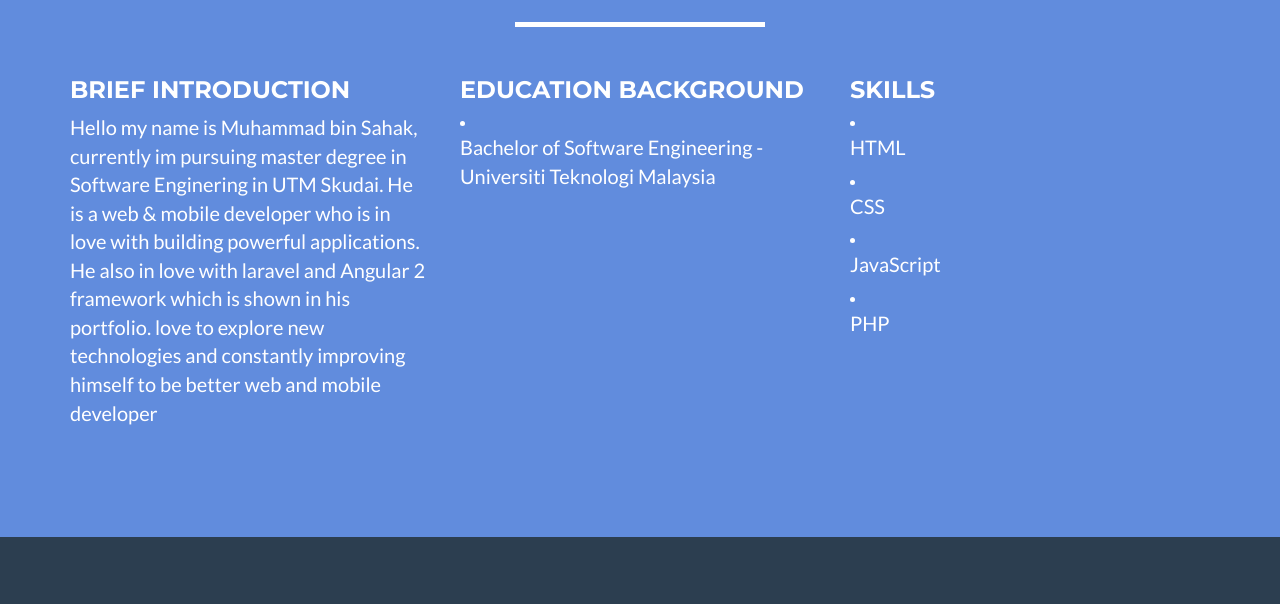
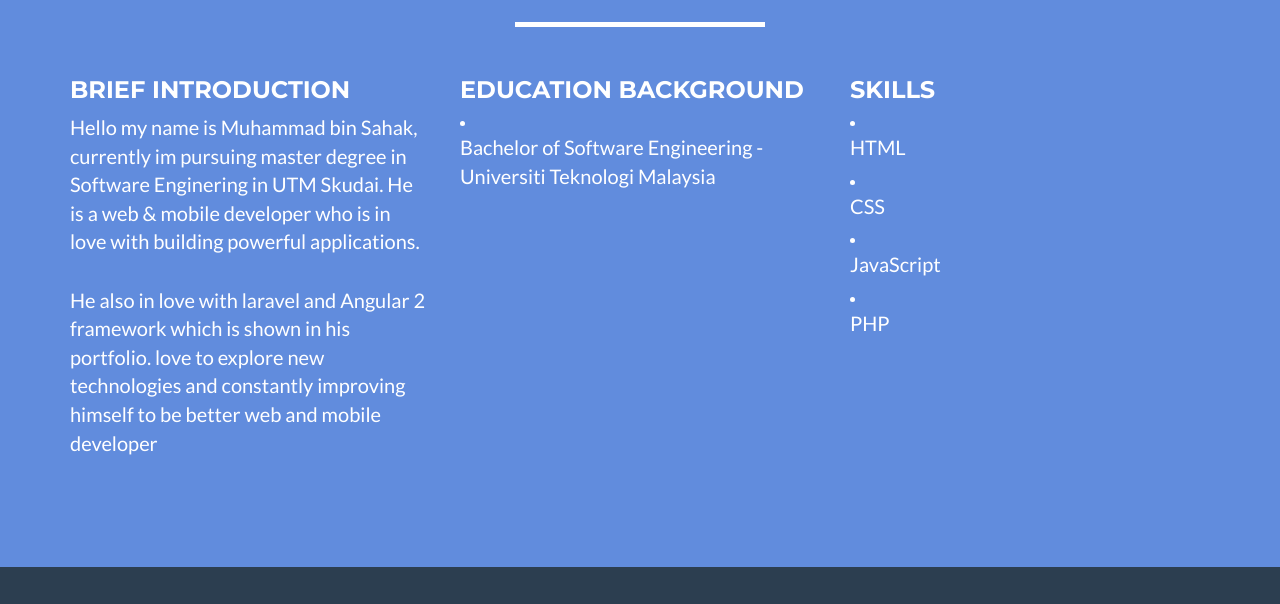
Before and after one commit to muhammadbsahak/muhammadbsahak.github.io, a website: page index.html in a window 1280 px wide. Shown: the part 2138-2742 px from the top of the page. Drawn offline with nearby package versions, Linux system fonts and the light colour scheme.

Commit message:
Update index.html

```diff
--- a/index.html
+++ b/index.html
@@ -200,7 +200,8 @@
                 <div class="col-lg-4">
                   <h3>Brief introduction</h3>
                     <p>Hello my name is Muhammad bin Sahak, currently im pursuing master degree in Software Enginering in UTM Skudai. He
-                        is a web & mobile developer who is in love with building powerful applications. He also in love with laravel and Angular 2 framework which is shown in his portfolio. love to explore new technologies and constantly improving himself to be better web and mobile developer</p>
+                        is a web & mobile developer who is in love with building powerful applications.</p> <br>
+                        <p>He also in love with laravel and Angular 2 framework which is shown in his portfolio. love to explore new technologies and constantly improving himself to be better web and mobile developer</p>
                 </div>
                 <div class="col-lg-4">
                   <h3>Education Background</h3>
```
